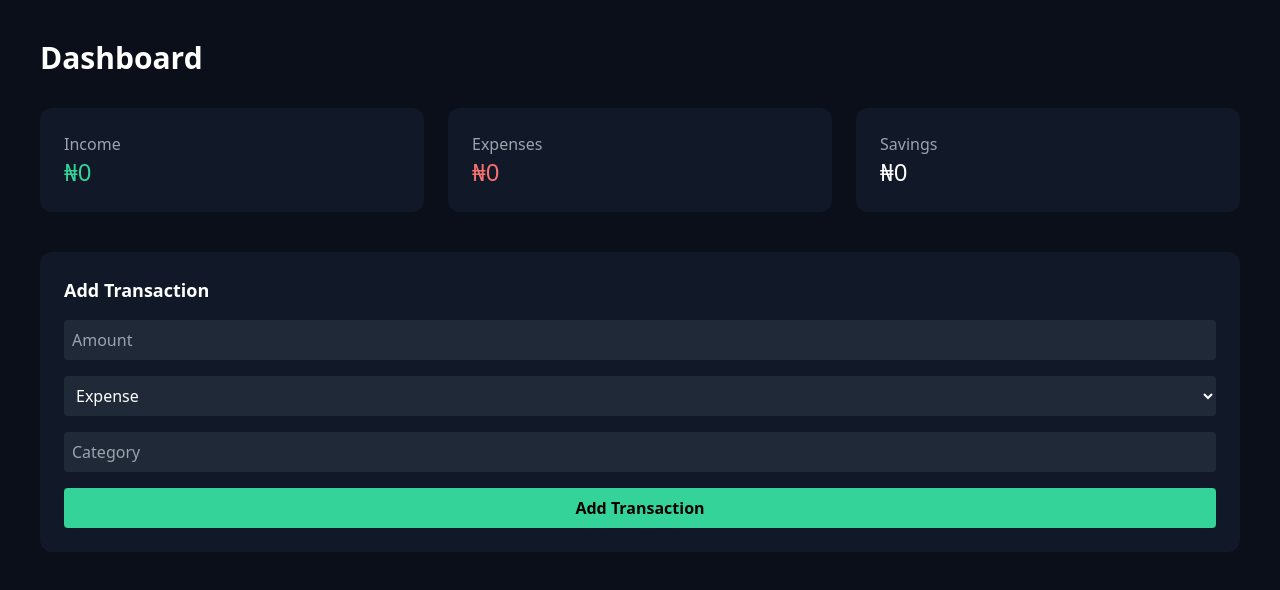
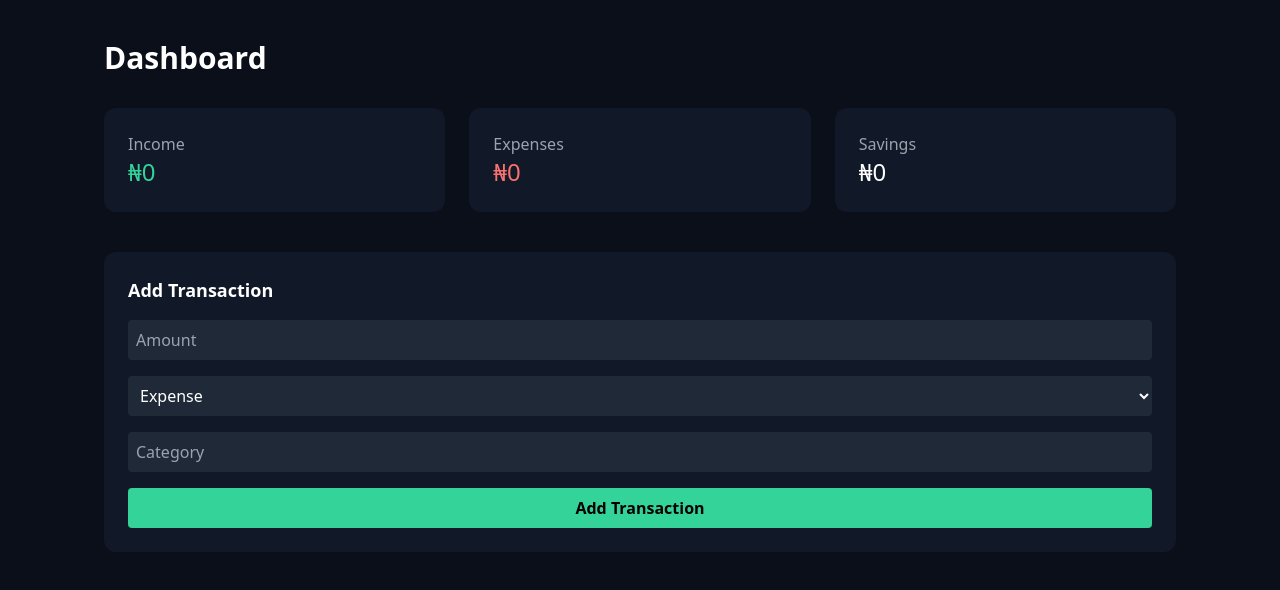
Before and after one commit to Rabbi111-cloud/SPENDWISE-AI, a Next.js app: page /dashboard in a window 1280 px wide. Shown: the top 590 px of the page. Built offline with nearby package versions, Linux system fonts and the light colour scheme; no server answers; the database is empty.

Commit message:
Update page.js

```diff
--- a/app/dashboard/page.js
+++ b/app/dashboard/page.js
@@ -4,10 +4,12 @@ import { useEffect, useState } from "react";
 import { db } from "../../lib/firebase";
 import { collection, onSnapshot } from "firebase/firestore";
 import AddTransaction from "../../components/AddTransaction";
+import ExpenseChart from "../../components/ExpenseChart";
 
 export default function Dashboard() {
   const [transactions, setTransactions] = useState([]);
 
+  // Firestore real-time listener
   useEffect(() => {
     const unsub = onSnapshot(collection(db, "transactions"), (snapshot) => {
       setTransactions(snapshot.docs.map((doc) => doc.data()));
@@ -16,11 +18,12 @@ export default function Dashboard() {
     return () => unsub();
   }, []);
 
-  // Function to add new transaction locally
+  // Immediately add new transaction locally
   const handleNewTransaction = (tx) => {
     setTransactions((prev) => [...prev, tx]);
   };
 
+  // Calculate totals
   const income = transactions
     .filter((t) => t.type === "income")
     .reduce((acc, curr) => acc + curr.amount, 0);
@@ -30,9 +33,10 @@ export default function Dashboard() {
     .reduce((acc, curr) => acc + curr.amount, 0);
 
   return (
-    <div className="min-h-screen p-10">
+    <div className="min-h-screen p-10 max-w-6xl mx-auto">
       <h1 className="text-3xl font-bold mb-8">Dashboard</h1>
 
+      {/* Summary Cards */}
       <div className="grid grid-cols-3 gap-6">
         <div className="bg-[#111827] p-6 rounded-xl">
           <h3 className="text-gray-400">Income</h3>
@@ -50,6 +54,10 @@ export default function Dashboard() {
         </div>
       </div>
 
+      {/* Expense Pie Chart */}
+      <ExpenseChart transactions={transactions} />
+
+      {/* Add Transaction Form */}
       <AddTransaction onNewTransaction={handleNewTransaction} />
     </div>
   );
```
